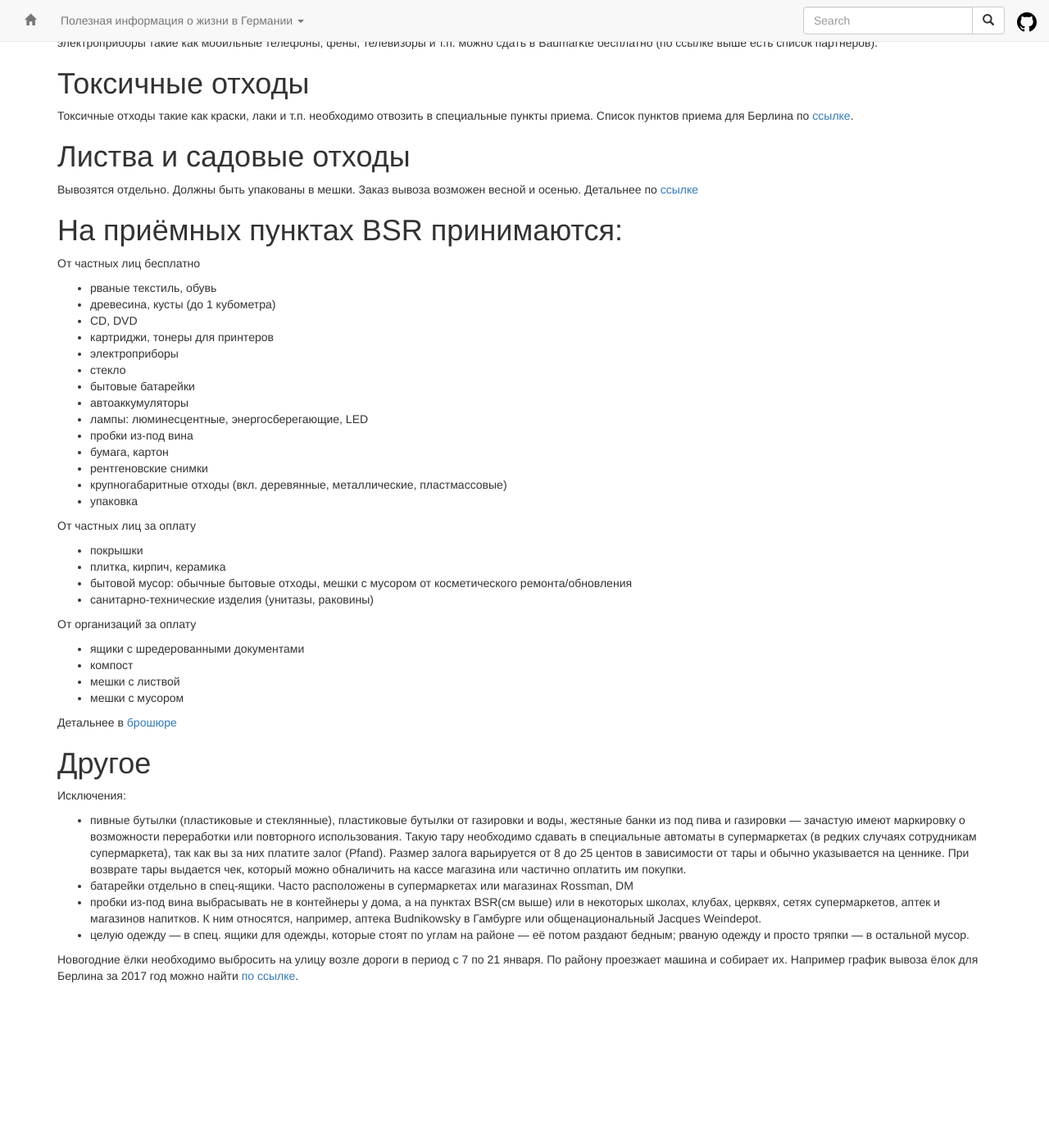
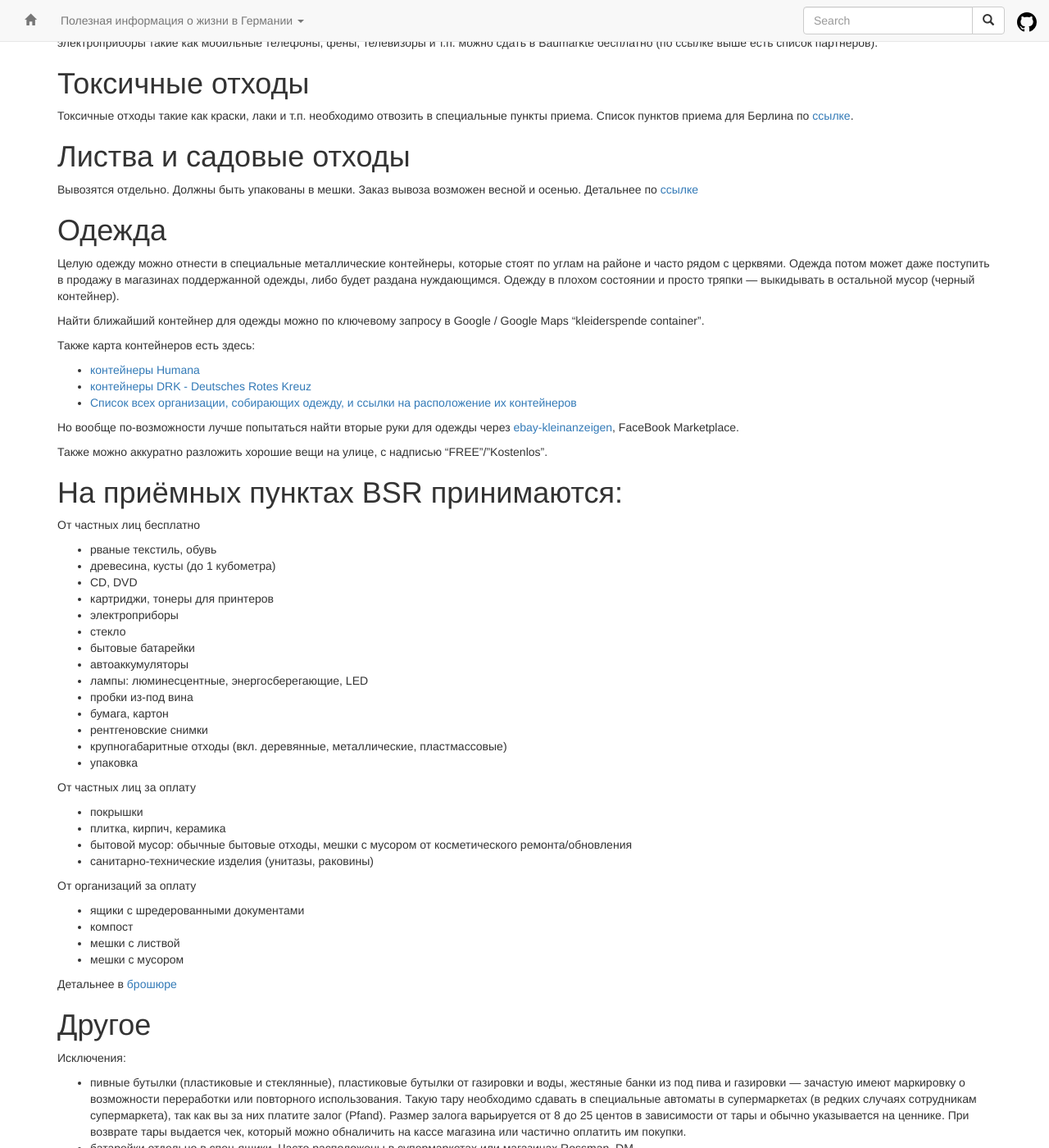
Before and after one commit to ru-de/faq, a Jekyll site: the page built from pages/Мусор.md, in a window 1280 px wide and 1400 px high, scrolled down 1802 px. Shown: the whole window at 82% size. Built offline with Jekyll 4.4.1, drawn with Linux system fonts in a browser that asks for light colours; nearby versions of some CDN libraries; before the commit the page ends 3012 px from its top, so only the background shows below that.

Commit message:
Travis #1119: sync github pages

```diff
--- a/pages/Мусор.md
+++ b/pages/Мусор.md
@@ -94,6 +94,21 @@ layout: default
 
 Вывозятся отдельно. Должны быть упакованы в мешки. Заказ вывоза возможен весной и осенью. Детальнее по [ссылке](https://www.bsr.de/gartenabfaelle-23508.php)
 
+# Одежда
+
+Целую одежду можно отнести в специальные металлические контейнеры, которые стоят по углам на районе и часто рядом с церквями. Одежда потом может даже поступить в продажу в магазинах поддержанной одежды, либо будет раздана нуждающимся. Одежду в плохом состоянии и просто тряпки — выкидывать в остальной мусор (черный контейнер).
+
+Найти ближайший контейнер для одежды можно по ключевому запросу в Google / Google Maps "kleiderspende container".
+
+Также карта контейнеров есть здесь:
+* [контейнеры Humana](https://www.humana-kleidersammlung.de/kleiderspende)
+* [контейнеры DRK - Deutsches Rotes Kreuz ](https://www.drk.de/hilfe-in-deutschland/existenzsichernde-hilfe/kleidercontainer/)
+* [Список всех организации, собирающих одежду, и ссылки на расположение их контейнеров](https://wiki.openstreetmap.org/wiki/Deutsche_Altkleider-Container_Betreiber)
+
+Но вообще по-возможности лучше попытаться найти вторые руки для одежды через [ebay-kleinanzeigen](https://www.ebay-kleinanzeigen.de/stadt/berlin/), FaceBook Marketplace.
+
+Также можно аккуратно разложить хорошие вещи на улице, с надписью "FREE"/"Kostenlos".
+
 # На приёмных пунктах BSR принимаются:
 
 От частных лиц бесплатно
@@ -132,6 +147,5 @@ layout: default
 * пивные бутылки (пластиковые и стеклянные), пластиковые бутылки от газировки и воды, жестяные банки из под пива и газировки — зачастую имеют маркировку о возможности переработки или повторного использования. Такую тару необходимо сдавать в специальные автоматы в супермаркетах (в редких случаях сотрудникам супермаркета), так как вы за них платите залог (Pfand). Размер залога варьируется от 8 до 25 центов в зависимости от тары и обычно указывается на ценнике. При возврате тары выдается чек, который можно обналичить на кассе магазина или частично оплатить им покупки.
 * батарейки отдельно в спец-ящики. Часто расположены в супермаркетах или магазинах Rossman, DM
 * пробки из-под вина выбрасывать не в контейнеры у дома, а на пунктах BSR(см выше) или в некоторых школах, клубах, церквях, сетях супермаркетов, аптек и магазинов напитков. К ним относятся, например, аптека Budnikowsky в Гамбурге или общенациональный Jacques Weindepot.
-* целую одежду — в спец. ящики для одежды, которые стоят по углам на районе — её потом раздают бедным; рваную одежду и просто тряпки — в остальной мусор.
 
 Новогодние ёлки необходимо выбросить на улицу возле дороги в период с 7 по 21 января. По району проезжает машина и собирает их. Например график вывоза ёлок для Берлина за 2017 год можно найти [по ссылке](https://www.bsr.de/weihnachtsbaeume-20411.php).
```
Also changed, not shown: 1 other file.
